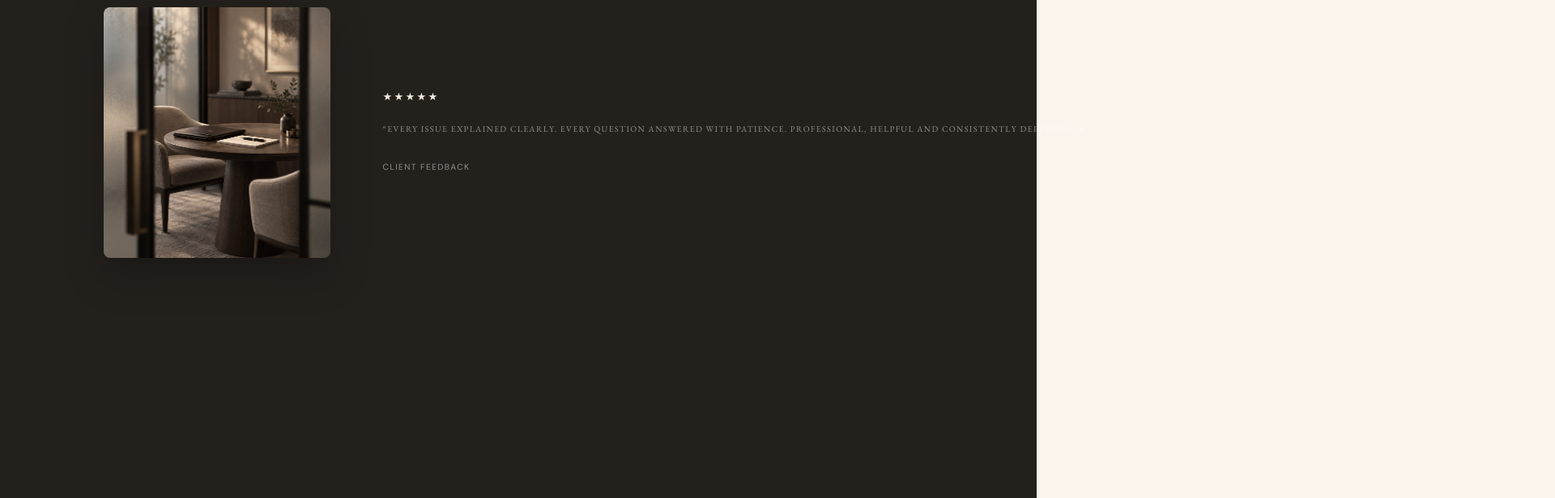
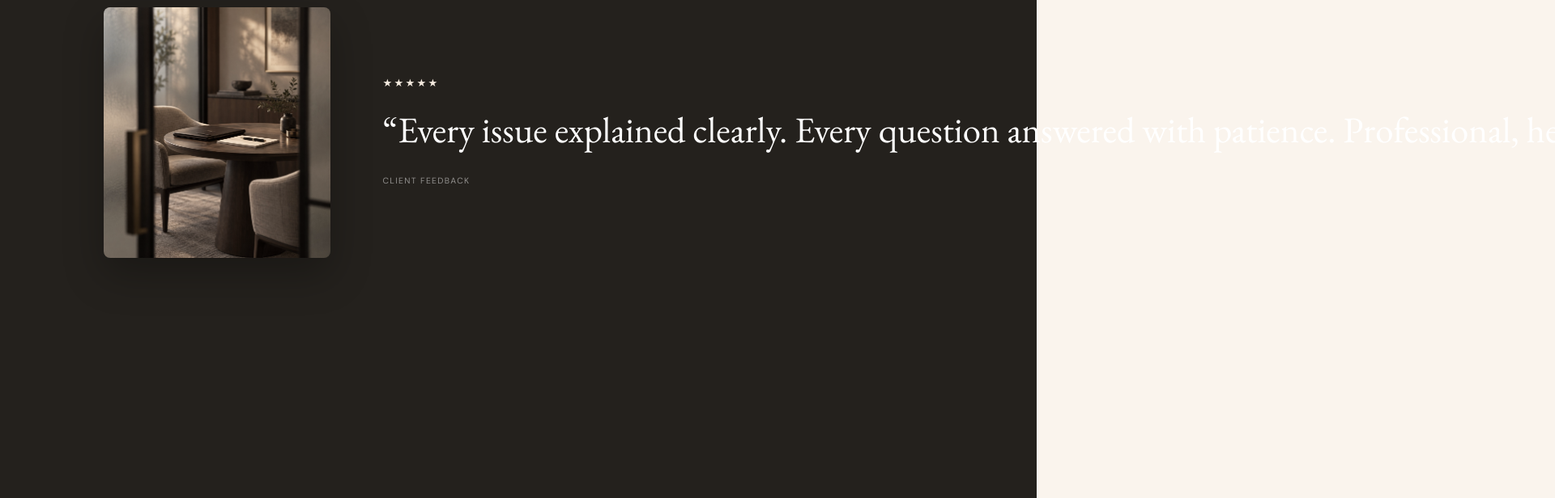
Before and after one commit to comlabs-technologies/ca-pratik-janrao, a Next.js app: page / in a window 1280 px wide. Shown: the part 3200-3816 px from the top of the page at 81% size, 1920 px wide, since content can reach past the window. Built offline with nearby package versions, Linux system fonts and the light colour scheme.

Commit message:
Fix testimonial quote size by scoping review-copy span styles
The client feedback label rule was applying tiny uppercase styles to
every span in the quote, including per-character spans.

Co-authored-by: Comlabs Technologies Private Limited <comlabs-technologies@users.noreply.github.com>

```diff
--- a/app/globals.css
+++ b/app/globals.css
@@ -225,9 +225,9 @@ h1,h2,h3,blockquote { text-wrap:balance; }
 .review-scroll-stage { position:relative; }
 .review-scroll-pin { position:sticky; top:0; z-index:2; display:flex; align-items:center; min-height:100dvh; padding:calc(78px + clamp(24px,5vh,48px)) 0 clamp(40px,7vh,72px); box-sizing:border-box; }
 .review-copy blockquote { max-width:680px; margin:0 0 27px; font-family:var(--serif); font-size:clamp(2.25rem,3.5vw,3.8rem); font-weight:400; line-height:1; }
-.review-quote-chars { display:block; text-wrap:balance; }
-.quote-char { display:inline; opacity:.2; will-change:opacity; }
-.review-copy span { color:rgba(255,255,255,.5); font-size:.65rem; letter-spacing:.13em; text-transform:uppercase; }
+.review-quote-chars { display:block; font:inherit; letter-spacing:inherit; line-height:inherit; text-transform:none; text-wrap:balance; }
+.quote-char { display:inline; font:inherit; letter-spacing:inherit; opacity:.2; will-change:opacity; }
+.review-copy>span { color:rgba(255,255,255,.5); font-size:.65rem; letter-spacing:.13em; text-transform:uppercase; }
 .team-wrap { padding-top:clamp(120px,13vw,200px); }
 .team-heading { display:flex; align-items:flex-end; justify-content:space-between; gap:40px; margin-bottom:52px; }
 .dark-label { color:rgba(255,255,255,.62); }
```
